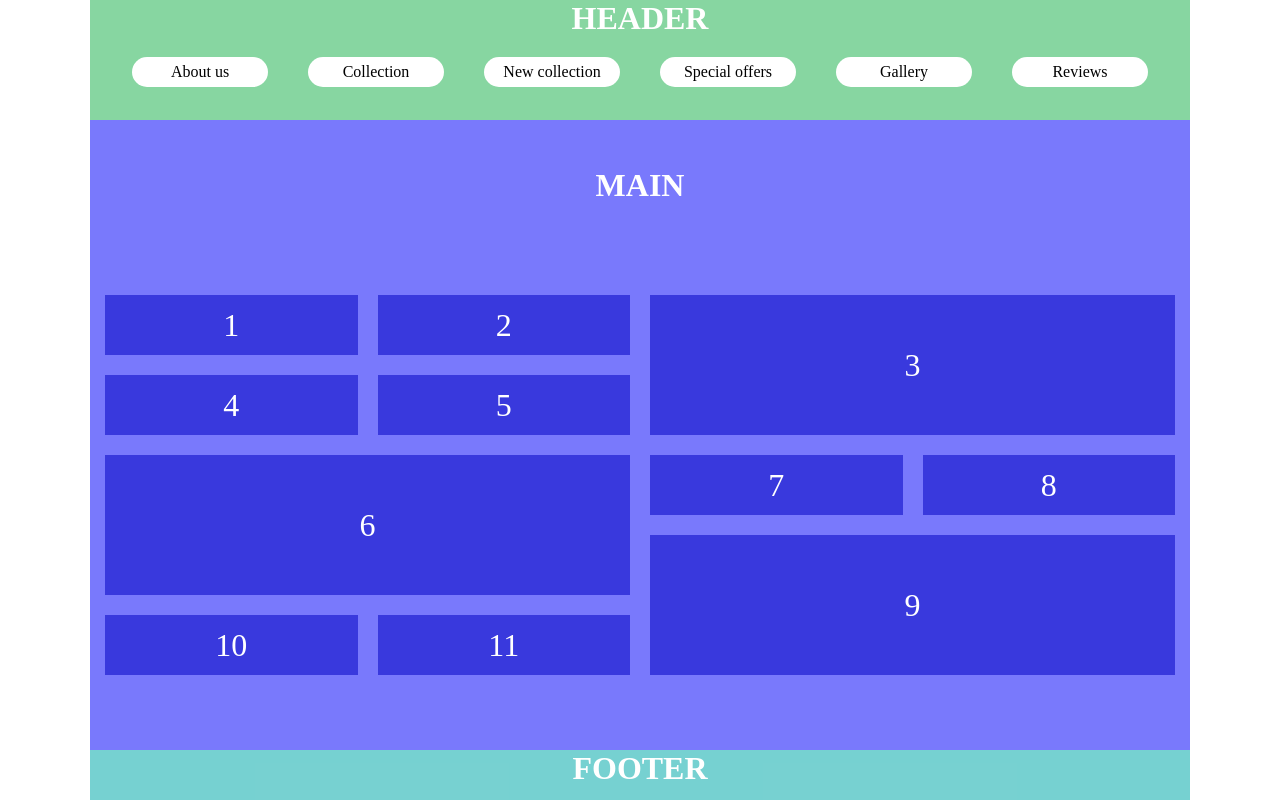
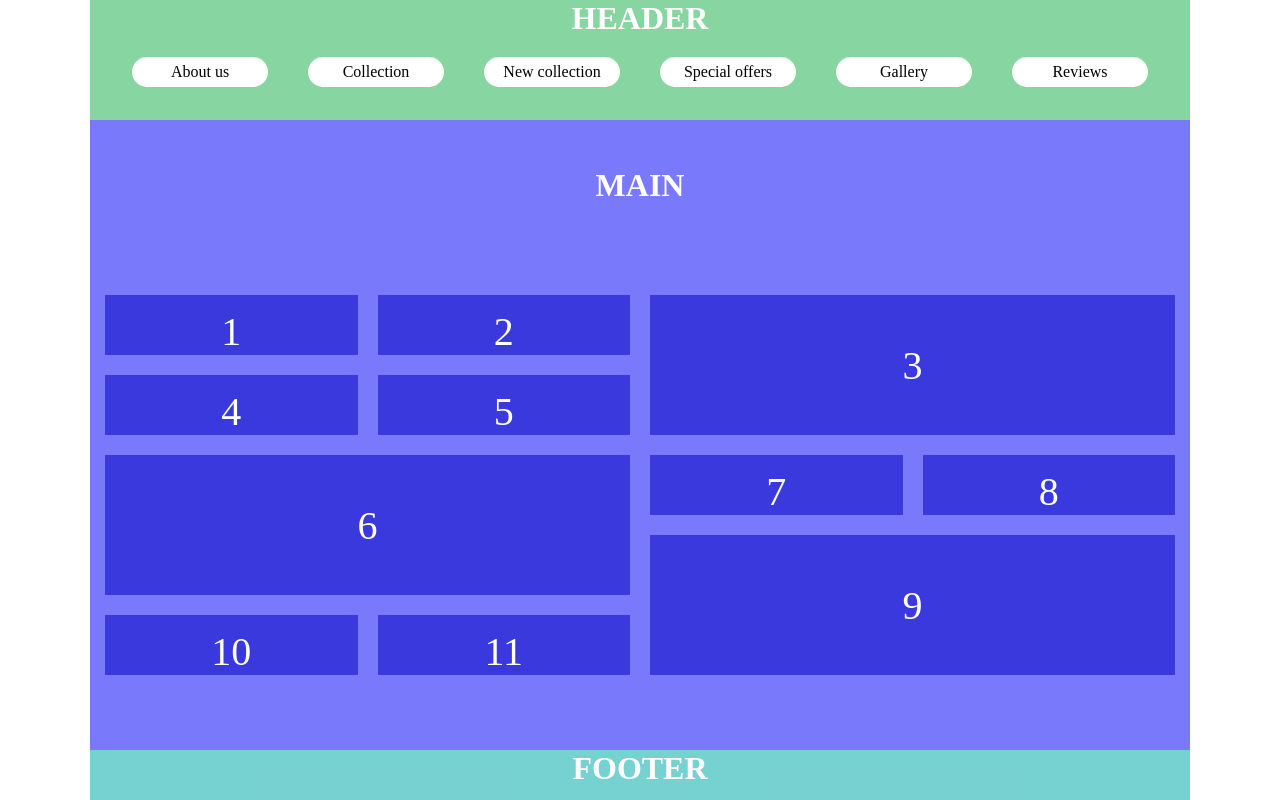
Before and after one commit to AnastasiyaArinenko/hw-10, a plain HTML site: page index.html in a window 1280 px wide. Drawn offline with Linux system fonts and the light colour scheme.

Commit message:
Correct align-items

```diff
--- a/index.css
+++ b/index.css
@@ -62,22 +62,25 @@
 .content {
   display: grid;
   justify-content: center;
-  align-items: center;
+  align-items: end;
   color: #ffffff;
-  font-size: 2rem;
+  font-size: 2.5rem;
   background-color: #3939dd;
 }
 
 .three {
   grid-area: 1 / 3 / 3 / span 2;
+  align-items: center;
 }
 
 .six {
   grid-area: 3 / 1 / span 2 / span 2;
+  align-items: center;
 }
 
 .nine {
   grid-area: 4 / 3 / span 2 / span 2;
+  align-items: center;
 }
 
 .footer {
```
